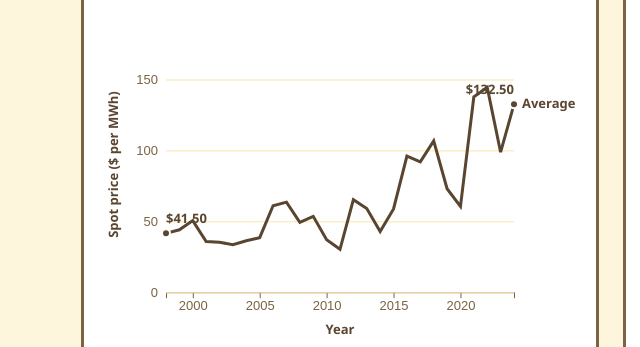
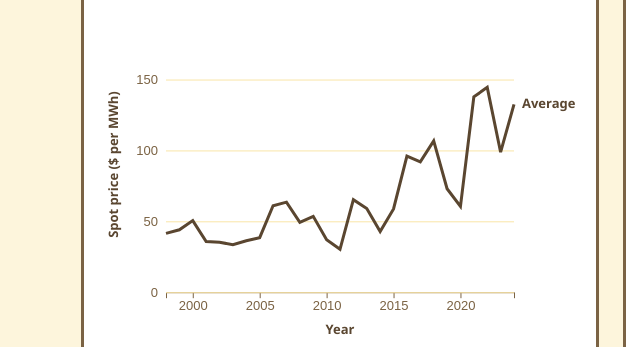
Before and after one commit to Moonnie88/COS30045-T05, a plain HTML site: page index.html in a window 1280 px wide. Shown: the part 425-772 px from the top of the page, 29-669 px from the left. Drawn offline with nearby package versions, Linux system fonts and the light colour scheme.

Commit message:
Update line chart

```diff
--- a/css/styles.css
+++ b/css/styles.css
@@ -243,14 +243,12 @@ h2 {
     stroke-width: 3px;
 }
 
-.line-label,
-.end-value {
+.line-label {
     fill: var(--brown-dark);
     font-size: 13px;
     font-weight: 700;
 }
 
-.end-point,
 .hover-dot {
     fill: var(--brown-dark);
     stroke: var(--white);
--- a/js/line-chart.js
+++ b/js/line-chart.js
@@ -235,7 +235,6 @@ function drawLineChart(data, width, redraw) {
         .style("stroke", r => r.colour)
         .attr("d", r => lineFor(r.name)(data));
 
-    const first = data[0];
     const last = data[data.length - 1];
 
     if (showAverage) {
@@ -251,27 +250,7 @@ function drawLineChart(data, width, redraw) {
             .text("Average");
     }
 
-    // 6. All years: mark the first and last average values (they back up the "tripled" title)
-    if (showAverage && selectedYear === null) {
-        chart.selectAll(".end-point")
-            .data([first, last])
-            .join("circle")
-            .attr("class", "end-point")
-            .attr("cx", d => xScale(d.year))
-            .attr("cy", d => yScale(d.average))
-            .attr("r", 4);
-
-        chart.selectAll(".end-value")
-            .data([first, last])
-            .join("text")
-            .attr("class", "end-value")
-            .attr("x", d => xScale(d.year))
-            .attr("y", d => yScale(d.average) - 10)
-            .attr("text-anchor", (d, i) => i === 0 ? "start" : "end")   // keep both labels inside the chart
-            .text(d => formatPrice(d.average));
-    }
-
-    // 7. One year chosen: a guide line and a dot for each region being compared (no average dot)
+    // 6. One year chosen: a guide line and a dot for each region being compared (no average dot)
     if (selectedYear !== null) {
         const d = data.find(row => row.year === selectedYear);
         const x = xScale(selectedYear);
@@ -293,7 +272,7 @@ function drawLineChart(data, width, redraw) {
             .style("fill", r => r.colour);
     }
 
-    // 8. Hover and click: an invisible rectangle over the plot area catches the mouse (and touch)
+    // 7. Hover and click: an invisible rectangle over the plot area catches the mouse (and touch)
     const hoverLine = chart.append("line")
         .attr("class", "hover-line")
         .attr("y1", 0)
@@ -359,7 +338,7 @@ function drawLineChart(data, width, redraw) {
             redraw();
         });
 
-    // 9. Text under the chart, and keep the controls in step with the chart
+    // 8. Text under the chart, and keep the controls in step with the chart
     showYearReadout(data);
     syncLineControls();
 }
```
Also changed, not shown: 1 other file.
